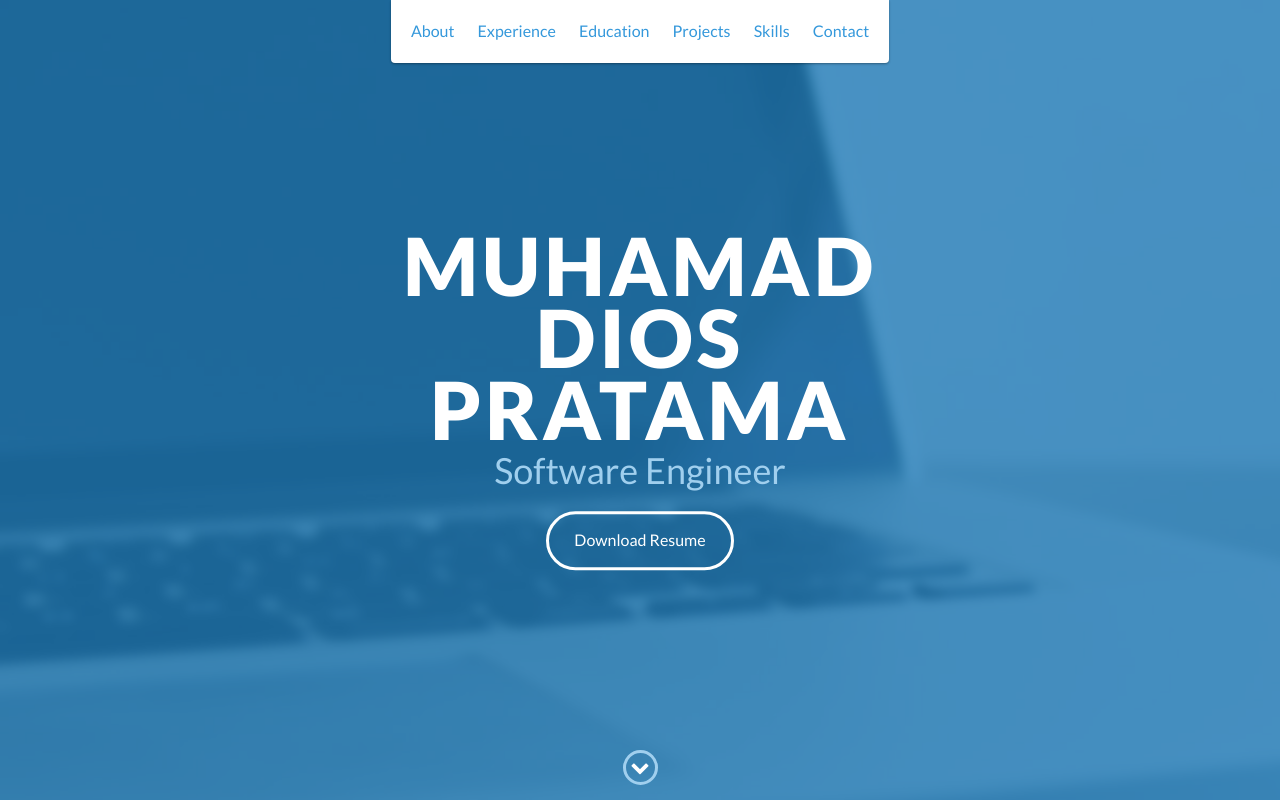
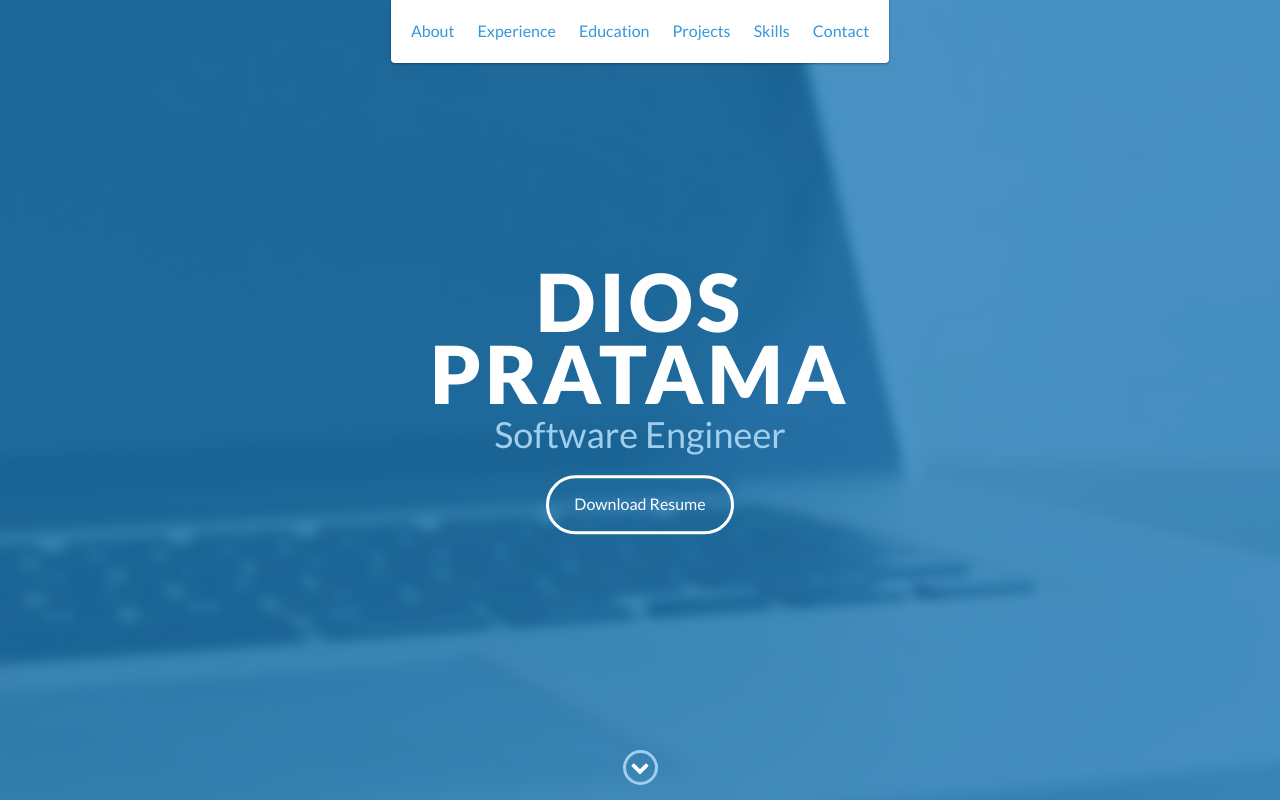
Before and after one commit to diospratama/diospratama.github.io, a website: page index.html in a window 1280 px wide. Shown: the top 800 px of the page. Drawn offline with nearby package versions, Linux system fonts and the light colour scheme.

Commit message:
Update index.html

```diff
--- a/index.html
+++ b/index.html
@@ -48,7 +48,7 @@
 
     <div id="lead">
         <div id="lead-content">
-            <h1>Muhamad Dios Pratama</h1>
+            <h1>Dios Pratama</h1>
             <h2>Software Engineer</h2>
             <a href="#" class="btn-rounded-white">Download Resume</a>
         </div>
```
